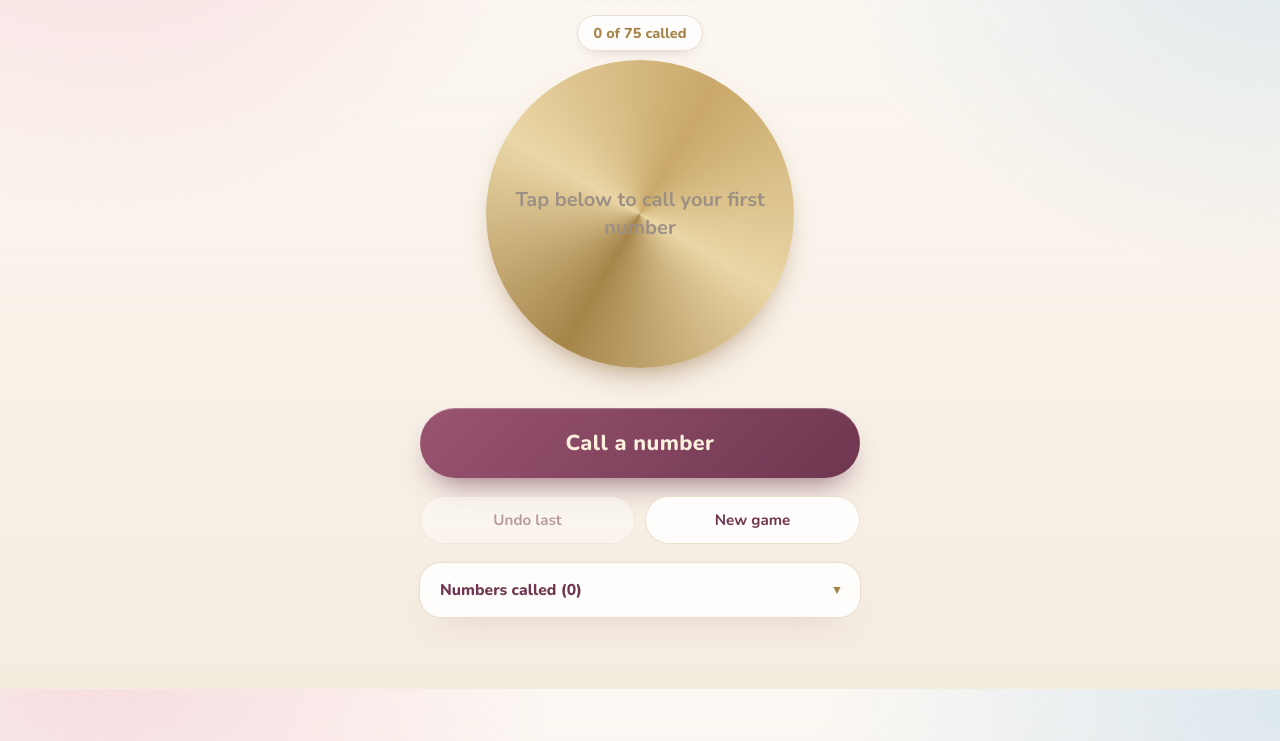
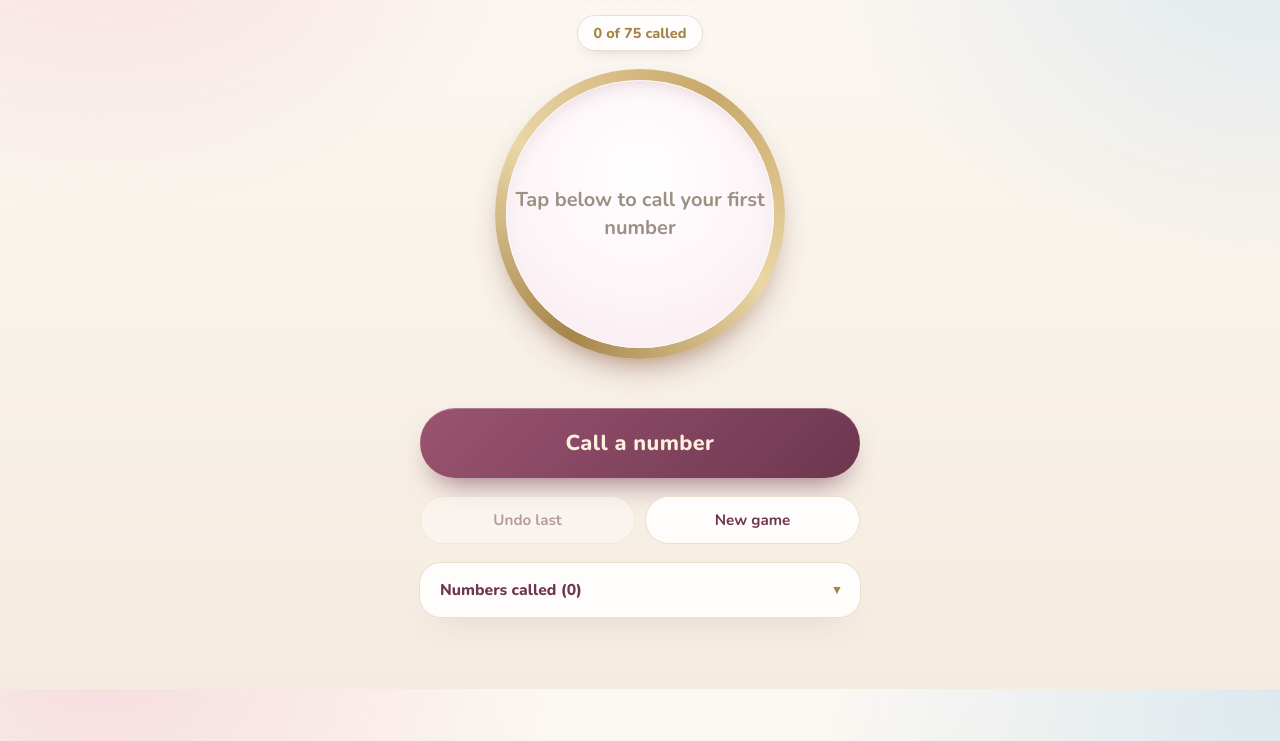
Before and after one commit to ankitagarwal100-design/housie-caller, a plain HTML site: page housie.html in a window 1280 px wide. Shown: the part 111-852 px from the top of the page. Drawn offline with nearby package versions, Linux system fonts and the light colour scheme.

Commit message:
Fix medallion: gold ring with white number face (was rendering solid gold)

```diff
--- a/housie.html
+++ b/housie.html
@@ -57,24 +57,24 @@
   .medallion{
     position:relative; width:min(66vw,290px); aspect-ratio:1; border-radius:50%;
     display:flex; align-items:center; justify-content:center; text-align:center;
-    background:
-      radial-gradient(circle at 50% 36%, #ffffff, #fdf4f6 58%, #f7e9ef 100%);
-    box-shadow:var(--shadow), inset 0 0 0 2px rgba(255,255,255,.7);
-    isolation:isolate;
+    /* gold ring is the base layer */
+    background:conic-gradient(from 210deg, var(--gold-deep), var(--gold-light), var(--gold), var(--gold-light), var(--gold-deep));
+    box-shadow:var(--shadow), 0 14px 30px -16px rgba(166,133,74,.75);
   }
-  /* gold ring */
+  /* white face sits inside the ring */
   .medallion::before{
-    content:""; position:absolute; inset:-9px; border-radius:50%; z-index:-1;
-    background:conic-gradient(from 210deg, var(--gold-deep), var(--gold-light), var(--gold), var(--gold-light), var(--gold-deep));
-    box-shadow:0 14px 30px -16px rgba(166,133,74,.8);
+    content:""; position:absolute; inset:11px; border-radius:50%;
+    background:radial-gradient(circle at 50% 36%, #ffffff, #fdf4f6 58%, #f6e8ee 100%);
+    box-shadow:inset 0 0 0 1px rgba(255,255,255,.8), inset 0 10px 22px -14px rgba(110,54,80,.3);
   }
   .pulse{
-    position:absolute; inset:6px; border-radius:50%; border:2px solid var(--gold); opacity:0; pointer-events:none;
+    position:absolute; inset:16px; border-radius:50%; border:2px solid var(--gold); opacity:0; pointer-events:none; z-index:1;
   }
   .pulse.go{animation:pulse .75s ease-out}
   @keyframes pulse{0%{transform:scale(.82);opacity:.75}100%{transform:scale(1.22);opacity:0}}
 
   .big{
+    position:relative; z-index:1;
     font-family:"Fraunces",Georgia,serif; font-weight:700; color:var(--plum);
     font-size:clamp(4.6rem,30vw,8rem); line-height:1; letter-spacing:-2px;
     font-variant-numeric:tabular-nums;
```
Also changed, not shown: index.html (+9 -9 lines).
